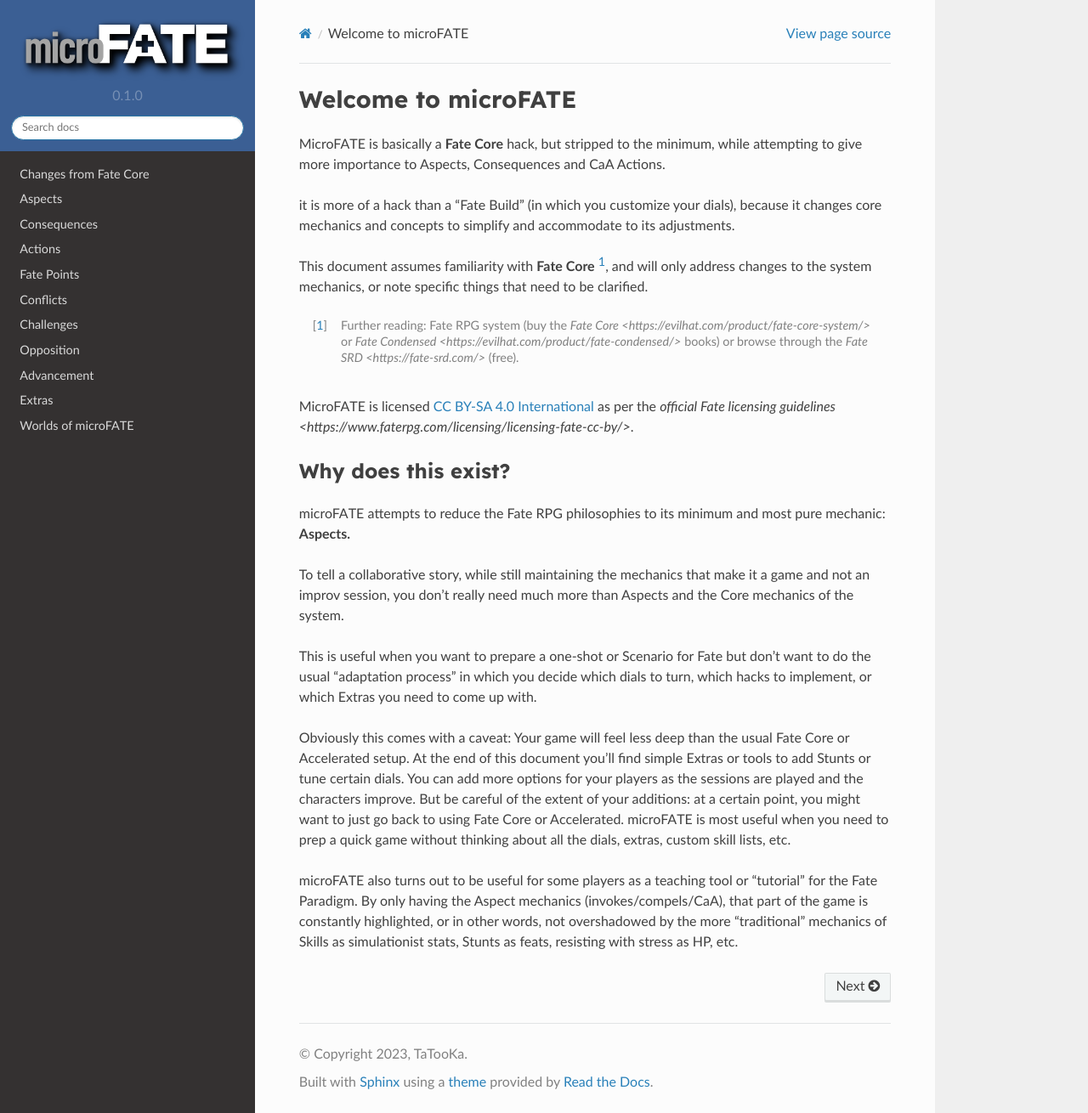
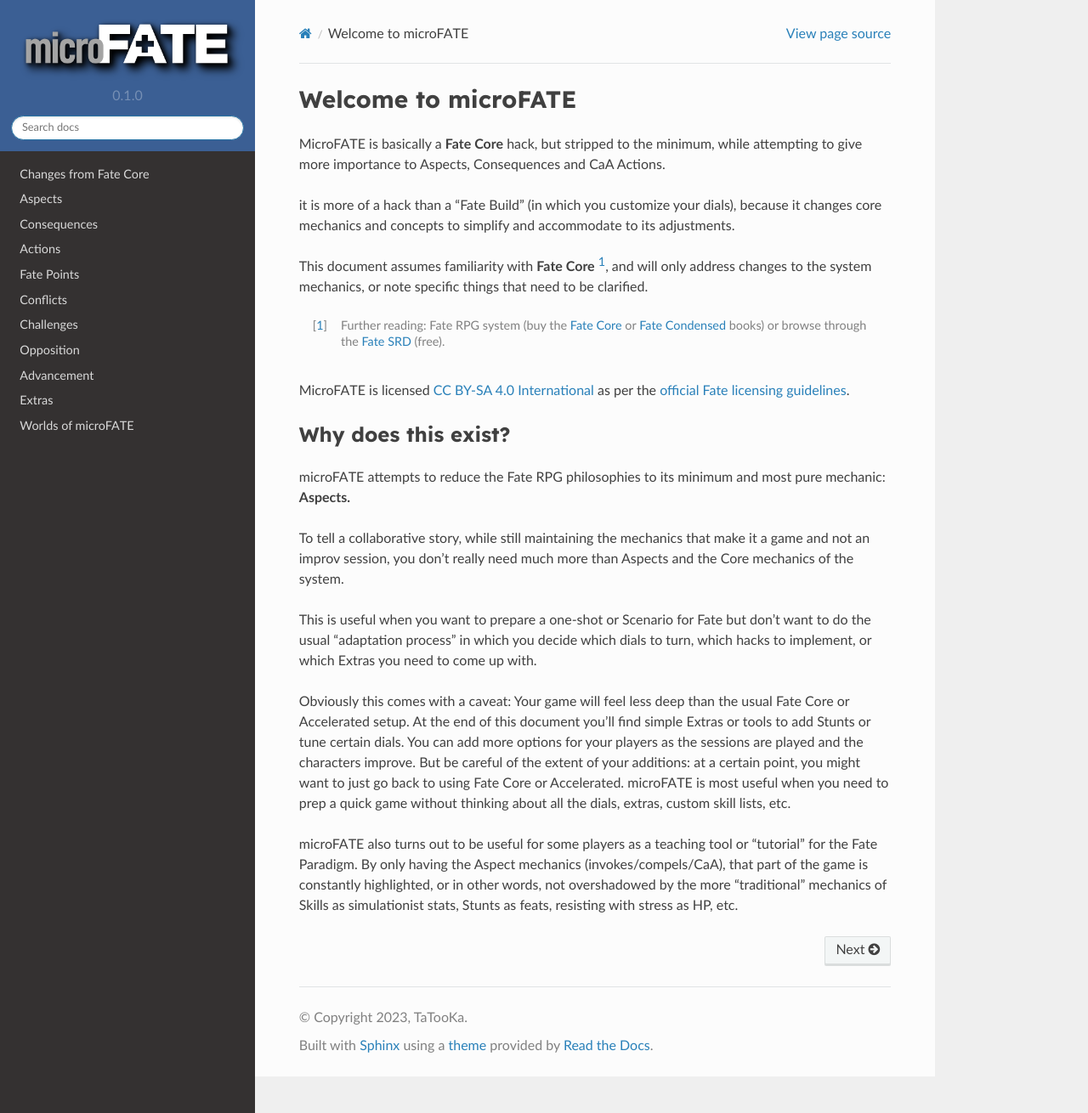
Before and after one commit to TaTooKa/microfate, a Sphinx documentation site: the page built from docs/source/index.rst, in a window 1280 px wide and 1310 px high. Shown: the whole window at 85% size. Built offline with Sphinx 7.4.7 and the Read the Docs theme 2.0.0, drawn with Linux system fonts in a browser that asks for light colours.

Commit message:
Fix links.

```diff
--- a/docs/source/index.rst
+++ b/docs/source/index.rst
@@ -12,11 +12,11 @@
 changes to the system mechanics, or note specific things that need to be
 clarified.
 
-.. [#] Further reading: Fate RPG system (buy the `Fate Core <https://evilhat.com/product/fate-core-system/>` or `Fate Condensed <https://evilhat.com/product/fate-condensed/>` books) or browse through the `Fate SRD <https://fate-srd.com/>` (free).
+.. [#] Further reading: Fate RPG system (buy the `Fate Core <https://evilhat.com/product/fate-core-system/>`_ or `Fate Condensed <https://evilhat.com/product/fate-condensed/>`_ books) or browse through the `Fate SRD <https://fate-srd.com/>`_ (free).
 
 
 MicroFATE is licensed `CC BY-SA 4.0
-International <http://creativecommons.org/licenses/by-sa/4.0/>`_ as per the `official Fate licensing guidelines <https://www.faterpg.com/licensing/licensing-fate-cc-by/>`.
+International <http://creativecommons.org/licenses/by-sa/4.0/>`_ as per the `official Fate licensing guidelines <https://www.faterpg.com/licensing/licensing-fate-cc-by/>`_.
 
 Why does this exist?
 --------------------
```
